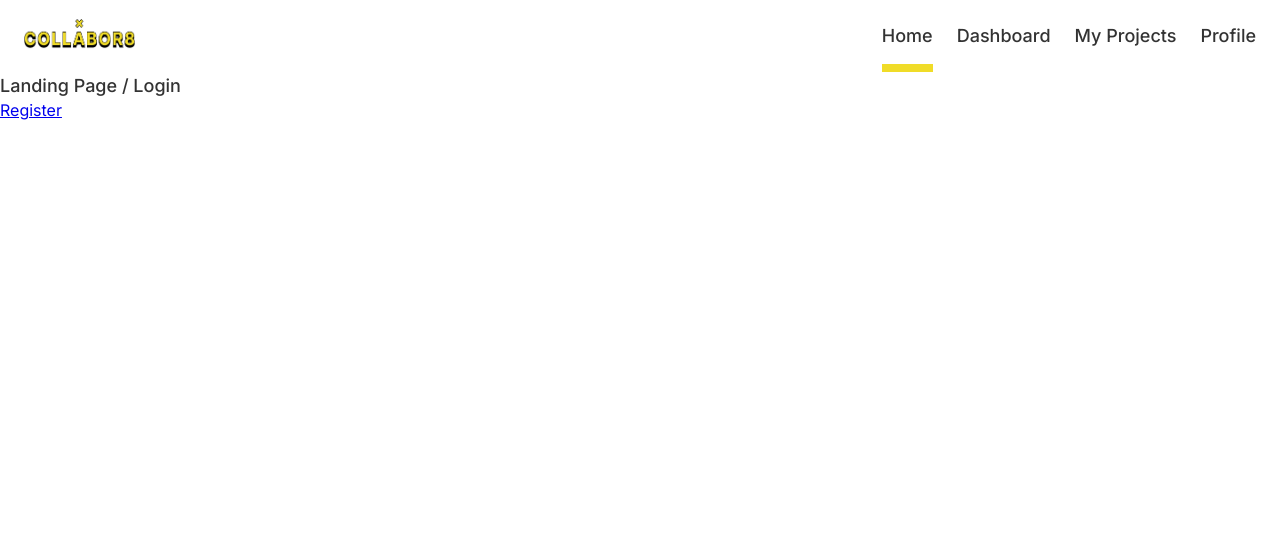
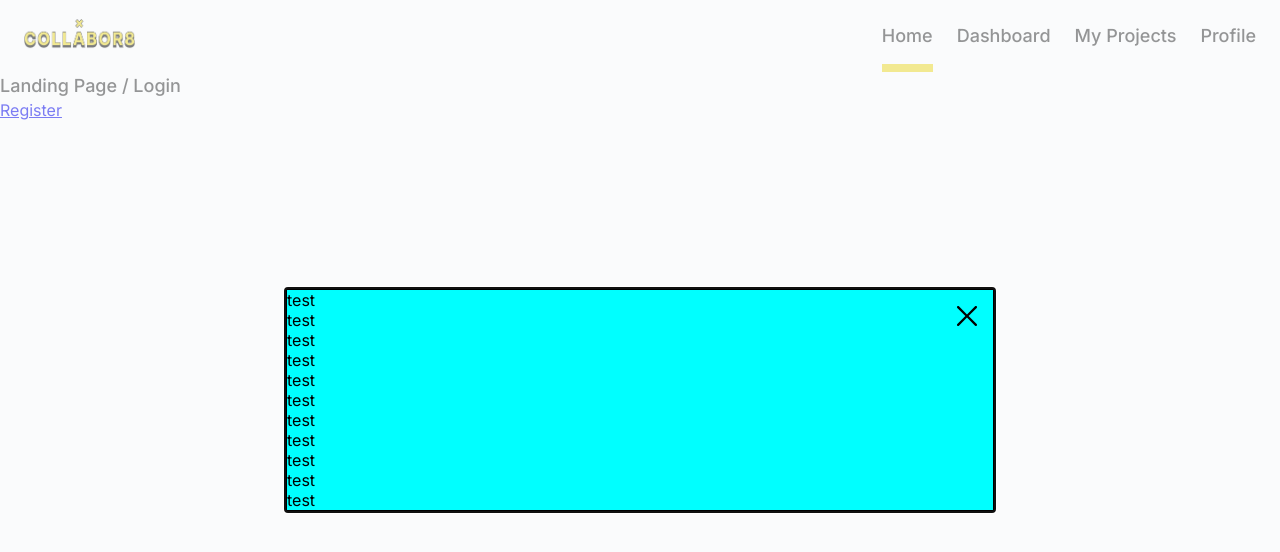
Before and after one commit to khomch/collabor8, a Next.js app in the folder client/collabor8/: page / in a window 1280 px wide. Shown: the top 552 px of the page. Built offline with nearby package versions, Linux system fonts and the light colour scheme.

Commit message:
feat: add modal logic WIP

```diff
--- a/client/collabor8/src/app/page.tsx
+++ b/client/collabor8/src/app/page.tsx
@@ -1,10 +1,24 @@
-"use client";
-import Link from "next/link";
+'use client';
+import Link from 'next/link';
+import Modal from '@/components/modal/modal';
 
 export default function LandingPage() {
   return (
     <>
       <h1 className="bodytext1">Landing Page / Login</h1>
+      <Modal onClose={() => console.log('MODAL CLOSED')}>
+        <p>test</p>
+        <p>test</p>
+        <p>test</p>
+        <p>test</p>
+        <p>test</p>
+        <p>test</p>
+        <p>test</p>
+        <p>test</p>
+        <p>test</p>
+        <p>test</p>
+        <p>test</p>
+      </Modal>
       <Link href="/register">Register</Link>
     </>
   );
--- /dev/null
+++ b/client/collabor8/src/components/modal/modal.css
@@ -0,0 +1,19 @@
+.modal {
+  position: fixed;
+  left: 50%;
+  top: 50%;
+  transform: translate(-50%, -50%);
+  max-width: 712px;
+  width: 100%;
+  background-color: aqua;
+}
+
+.modal::backdrop {
+  background: rgba(246, 248, 249, 0.5);
+}
+
+.modal__close-icon {
+  position: absolute;
+  top: var(--m);
+  right: var(--m);
+}
--- /dev/null
+++ b/client/collabor8/src/components/modal/modal.tsx
@@ -0,0 +1,64 @@
+'use client';
+import Image from 'next/image';
+import { useEffect, useRef } from 'react';
+import IconClose from '../../../public/icon-close.svg';
+import './modal.css';
+
+type Props = {
+  onClose: () => void;
+  children: React.ReactNode;
+};
+
+export default function Modal({ onClose, children }: Props) {
+  const modalRef = useRef<null | HTMLDialogElement>(null);
+
+  useEffect(() => {
+    const handler = (e: KeyboardEvent) => {
+      if (e.key === 'Escape') {
+        closeModal();
+      }
+    };
+    window.addEventListener('keydown', handler);
+    return () => window.removeEventListener('keydown', handler);
+  }, []);
+
+  useEffect(() => {
+    if (children) {
+      modalRef.current?.close();
+      modalRef.current && modalRef.current?.showModal();
+    } else {
+      closeModal();
+    }
+  }, [children]);
+
+  const closeModal = () => {
+    console.log('CLOSED');
+    modalRef.current?.close();
+    onClose && onClose();
+  };
+
+  const handleOverlayClick: React.MouseEventHandler<HTMLDialogElement> = (
+    e
+  ) => {
+    console.log(e.currentTarget);
+    console.log(e.target);
+    if (e.currentTarget === e.target) {
+      closeModal();
+    }
+  };
+
+  const modal: React.ReactNode = children && (
+    <dialog ref={modalRef} className="modal" onClick={handleOverlayClick}>
+      <div className="">
+        <Image
+          src={IconClose}
+          alt="Icon to close modal"
+          className="modal__close-icon"
+          onClick={closeModal}
+        />
+        {children}
+      </div>
+    </dialog>
+  );
+  return modal;
+}
--- a/client/collabor8/src/components/navbar/navbar.css
+++ b/client/collabor8/src/components/navbar/navbar.css
@@ -30,7 +30,7 @@
 .navbar__menu-item {
   display: flex;
   text-decoration: none;
-  border-bottom: 8px solid transparent;
+  border-bottom: var(--xs) solid transparent;
 }
 
 .navbar__menu-link {
--- a/client/collabor8/src/components/navbar/navbar.tsx
+++ b/client/collabor8/src/components/navbar/navbar.tsx
@@ -46,6 +46,7 @@ function Navbar() {
                 className={`navbar__menu-item ${
                   pathname === item.path && 'navbar__menu-item_active'
                 }`}
+                key={item.path}
               >
                 <Link
                   className={`bodytext1 navbar__menu-link`}
```
Also changed, not shown: client/collabor8/public/icon-close.svg (added).
